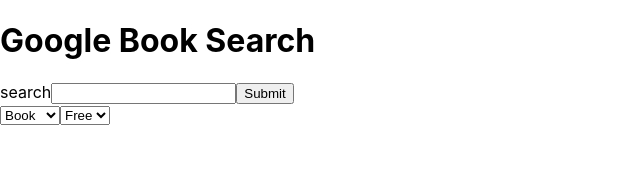
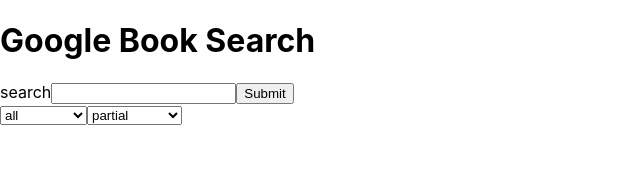
Before and after one commit to thinkful-ei-shark/google-books-search-johnny-zuri, a React (Create React App) app: page / in a window 1280 px wide. Shown: the top 196 px of the page, without its empty margins (0-640 px from the left). Built offline with nearby package versions, Linux system fonts and the light colour scheme.

Commit message:
completed filtering

```diff
--- a/src/App.js
+++ b/src/App.js
@@ -11,13 +11,15 @@
     books: [],
     loading: false,
     error: null,
+    printType: "all",
+    filter: "partial",
   };
 
   fetchApi(e) {
     e.preventDefault();
     this.setState({ loading: true });
     fetch(
-      `https://www.googleapis.com/books/v1/volumes?q=${this.state.search}&key=${apiKey}`
+      `https://www.googleapis.com/books/v1/volumes?q=${this.state.search}&filter=${this.state.filter}&printType=${this.state.printType}&key=${apiKey}`
     )
       .then((response) =>
         response.ok ? response.json() : Promise.reject("Something went wrong")
@@ -27,7 +29,6 @@
         this.setState({
           books: items,
           loading: false,
-          search: "",
         })
       )
       .catch((error) => this.setState({ error, loading: false }));
@@ -36,15 +37,23 @@
   onChangeHandler(e) {
     this.setState({ search: e.target.value });
   }
+  onPrintTypeChangeHandler(e) {
+    this.setState({ printType: e.target.value });
+  }
+  onFilterChangeHandler(e) {
+    this.setState({ filter: e.target.value });
+  }
 
   render() {
-    console.log(this.state);
+    console.log("this is state", this.state);
     return (
       <div>
         <h1>Google Book Search</h1>
         <SearchForm
           onChangeHandle={(e) => this.onChangeHandler(e)}
           onSubmitHandler={(e) => this.fetchApi(e)}
+          printTypeChange={(e) => this.onPrintTypeChangeHandler(e)}
+          filterChange={(e) => this.onFilterChangeHandler(e)}
         />
         <Cardlist books={this.state.books} />
       </div>
--- a/src/components/CardList/Card.js
+++ b/src/components/CardList/Card.js
@@ -1,10 +1,25 @@
-import React from 'react';
+import React from "react";
 
 export default function Card(props) {
-    const { info } = props
-    const authors = info.volumeInfo.authors.map(author => <p key={author} >Author: {author}</p>)
-    const price = info.saleInfo.saleability === "FOR_SALE" ? <p>Price: ${info.saleInfo.listPrice.amount}</p> : <p>Free</p>
-    return (<>
+  const { info } = props;
+  // const authors =
+  //   info.volumeInfo.authors.length > 0 ? (
+  //     info.volumeInfo.authors.map((author) => (
+  //       <p key={author}>Author: {author}</p>
+  //     ))
+  //   ) : (
+  //     <p>Author(s) none</p>
+  //   );
+  const authors = info.volumeInfo.authors;
+  const price =
+    info.saleInfo.saleability === "FOR_SALE" ? (
+      <p>Price: ${info.saleInfo.listPrice.amount}</p>
+    ) : (
+      <p>Free</p>
+    );
+
+  return (
+    <>
       <h3>{info.volumeInfo.title}</h3>
       <img alt="Book Cover" src={info.volumeInfo.imageLinks.thumbnail}></img>
       <div>
--- /dev/null
+++ b/src/components/SearchForm/Filter.js
@@ -0,0 +1,20 @@
+import React from "react";
+
+export default function Filter(props) {
+  return (
+    <>
+      <select className="printType" onChange={props.printTypeChange}>
+        <option value="all">all</option>
+        <option value="books">books</option>
+        <option value="magazines">magazines</option>
+      </select>
+      <select className="bookType" onChange={props.filterChange}>
+        <option value="partial">partial</option>
+        <option value="full">full</option>
+        <option value="free-ebooks">free-ebooks</option>
+        <option value="paid-ebooks">paid-ebooks</option>
+        <option value="ebooks">ebooks</option>
+      </select>
+    </>
+  );
+}
--- a/src/components/SearchForm/SearchForm.js
+++ b/src/components/SearchForm/SearchForm.js
@@ -1,4 +1,5 @@
 import React from "react";
+import Filter from "./Filter";
 
 // list price -> saleInfo/listPrice.amount
 // ebook -> saleInfo.isEbook
@@ -17,14 +18,10 @@
         />
         <input type="submit" />
       </form>
-      <select className="printType">
-        <option>Book</option>
-        <option>eBook</option>
-      </select>
-      <select className="bookType">
-        <option>Free</option>
-        <option>Paid</option>
-      </select>
+      <Filter
+        printTypeChange={props.printTypeChange}
+        filterChange={props.filterChange}
+      />
     </div>
   );
 }
```
Lines whose indentation alone changed are shown as unchanged.
